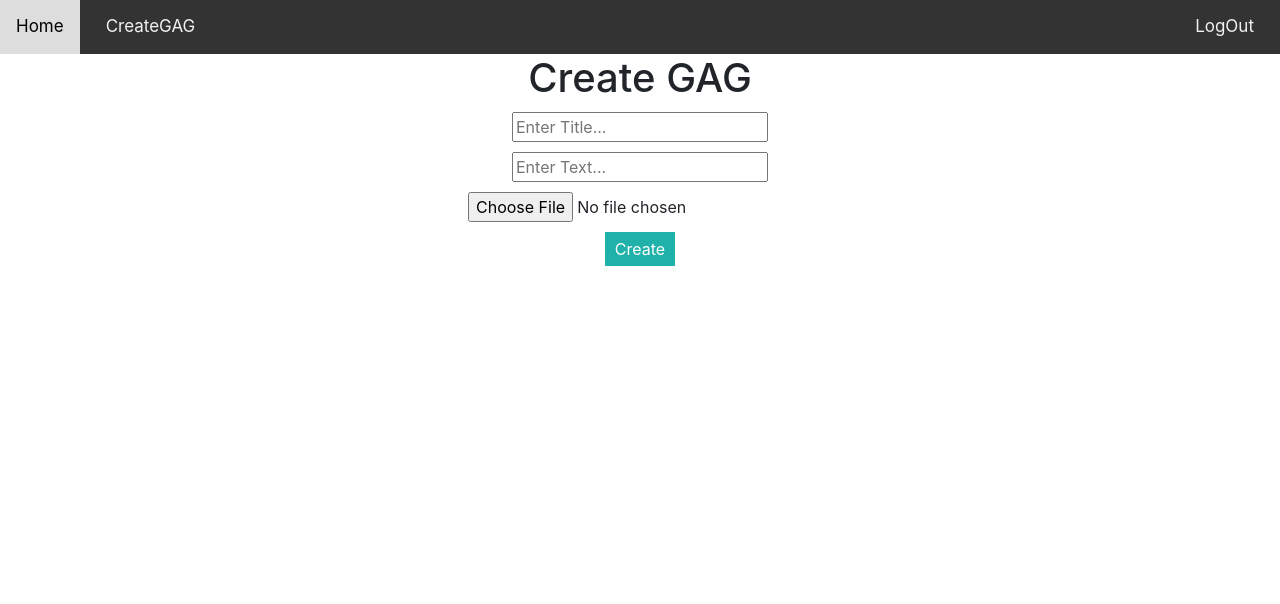
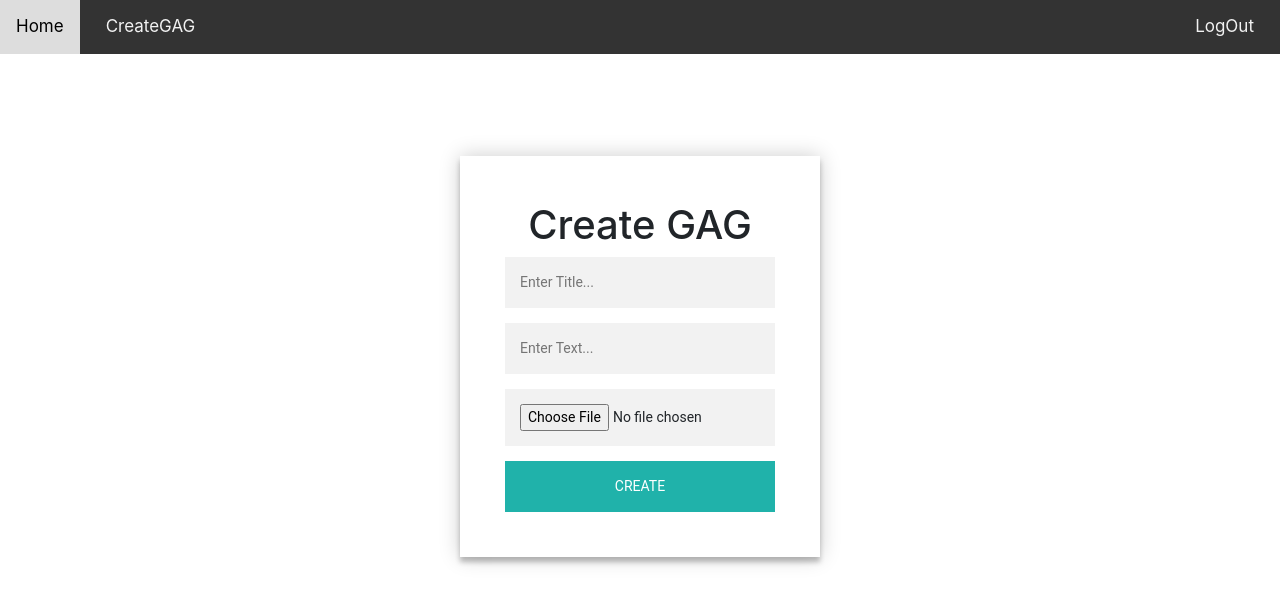
Before and after one commit to thelittlecitizen16/6GAGClient, a React (Create React App) app: page /createGag in a window 1280 px wide. Both pictures are taken after typing "Sample" into the empty fields and a click on the button "LOGIN". Shown: the top 604 px of the page. Built offline with nearby package versions, Linux system fonts and the light colour scheme.

Commit message:
add css to createGAG

```diff
--- a/src/application/createGagPage.js
+++ b/src/application/createGagPage.js
@@ -15,21 +15,18 @@ function CreateGagPage(props) {
     }
 
     return (
-        <div id="GagForm">
-                <h1 class="creatGag">Create GAG</h1>
-                <div>
+
+        <div id="GagForm" class="login-page">
+            <div class="form">
+                <form class="login-form">
+                    <h1 class="creatGag">Create GAG</h1>
                     <input class="creatGag" id="title" placeholder="Enter Title..." ></input>
-                </div>
-                <div>
                     <input class="creatGag" id="text" placeholder="Enter Text..." ></input>
-                </div>
-                <div>
                     <input type="file" id="file" class="creatGag" name="file"></input>
-                </div>
-                <div>
                     <button class="create creatGag" onClick={() => { Render() }}>Create</button>
-                </div>
-        </div >
+                </form>
+            </div>
+        </div>
     );
 }
 //
--- a/src/application/gag.js
+++ b/src/application/gag.js
@@ -1,6 +1,5 @@
 import React from 'react';
 import './style/gag.css';
-
 
 function Gag(props) {
   function GetPicture() {
--- a/src/application/style/createGAG.css
+++ b/src/application/style/createGAG.css
@@ -1,11 +1,6 @@
-.creatGag{
-margin-bottom: 10px;
-}
-
 .create{
     background-color: lightseagreen;
     color: white;
     border: lightseagreen;
-    height: 34px;
-    width: 70px;
+
 }
```
